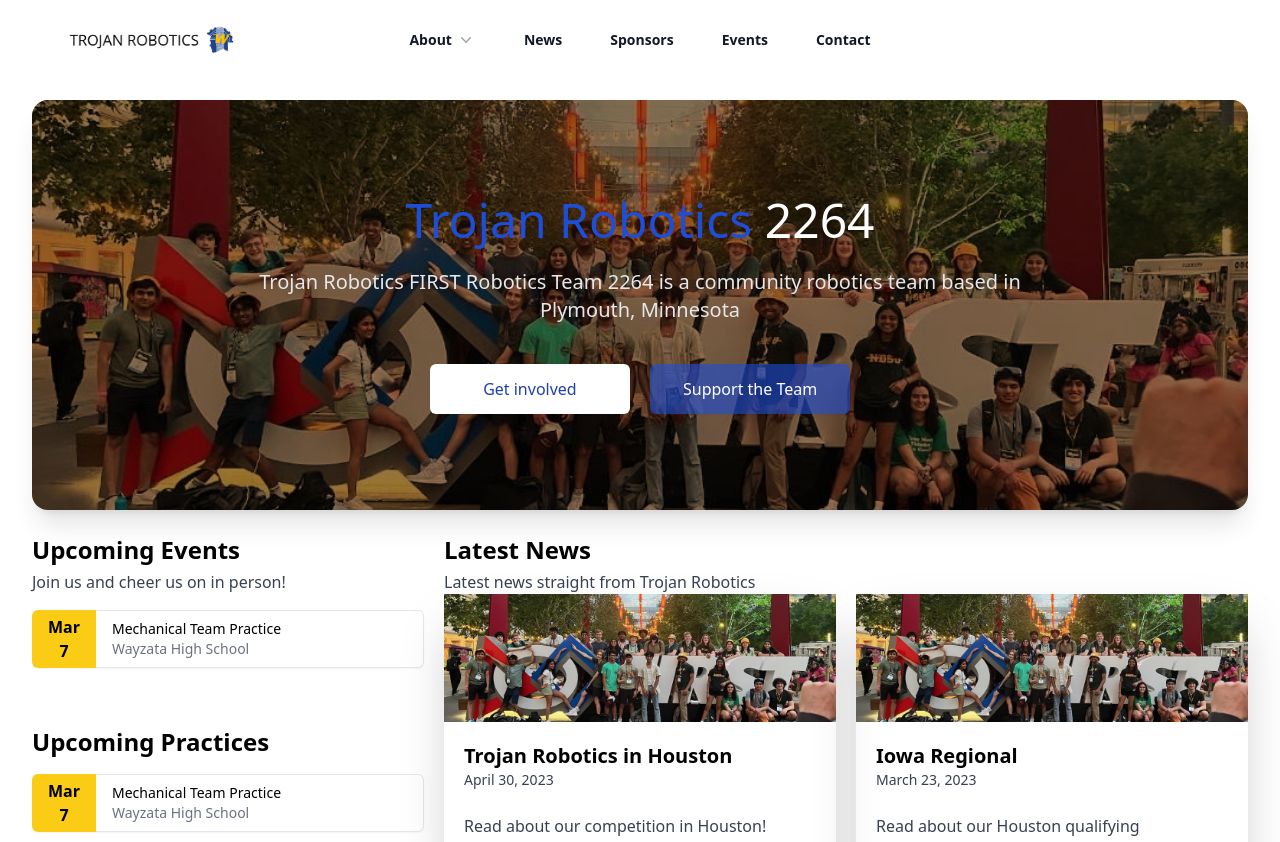
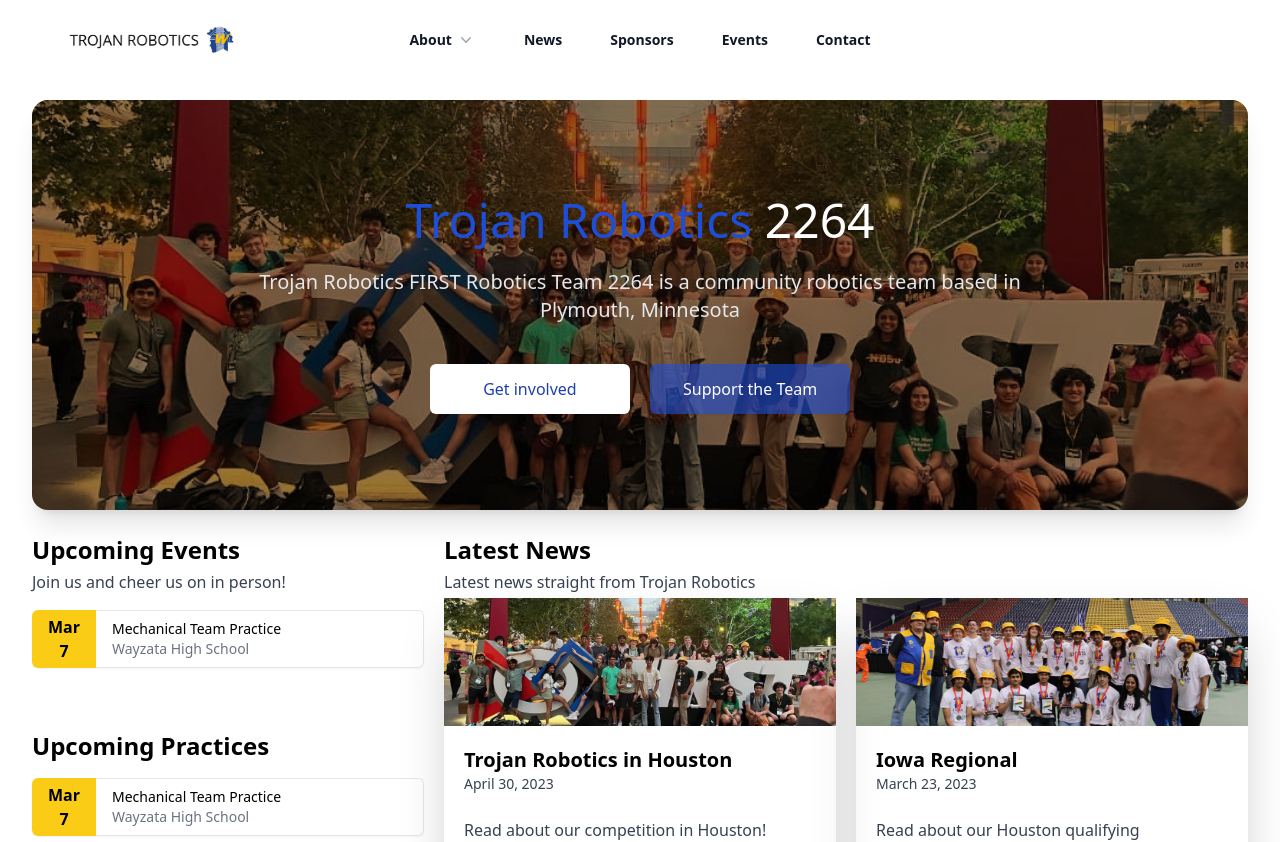
Before and after one commit to Team-2264/RoboticsWebsite, a React (Create React App) app in the folder reactjs/: page / in a window 1280 px wide. Shown: the top 842 px of the page. Built offline with nearby package versions, Linux system fonts and the light colour scheme.

Commit message:
small update on formatting
changed iowa picture and changed a bit of the padding

```diff
--- a/reactjs/src/components/lastestNews.js
+++ b/reactjs/src/components/lastestNews.js
@@ -6,12 +6,14 @@ const LatestNews = () => {
         {
             title: "Trojan Robotics in Houston",
             desc: "Read about our competition in Houston!",
-            date: "April 30, 2023"
+            date: "April 30, 2023",
+            srcOfImage: "/assets/images/teamHoustonPic.jpg"
         },
         {
             title: "Iowa Regional",
             desc: "Read about our Houston qualifying tournament",
-            date: "March 23, 2023"
+            date: "March 23, 2023",
+            srcOfImage: "/assets/images/trojanRoboticsIowa2023.jpg"
         }
 
     ]
@@ -34,14 +36,14 @@ const LatestNews = () => {
                 </div>
                 <div className="col-span-2">
                     <h2 className='text-2xl font-bold'>Latest News</h2>
-                    <p className='text-gray-700 pt-1'>Latest news straight from Trojan Robotics</p>
+                    <p className='text-gray-700 pt-1 pb-1'>Latest news straight from Trojan Robotics</p>
                     <div className='grid grid-cols-1 md:grid-cols-2 gap-5'>
                         {newsData.slice(0, 2).map((newsItem, index) => {
                             return (
                                 <div className='shadow-2xl rounded-lg'>
                                     <img
                                         className="w-full h-32 object-cover"
-                                        src="/assets/images/teamHoustonPic.jpg"
+                                        src={newsItem.srcOfImage}
                                         alt={"backgorund"}
                                     />
                                     <div className="p-5">
```
